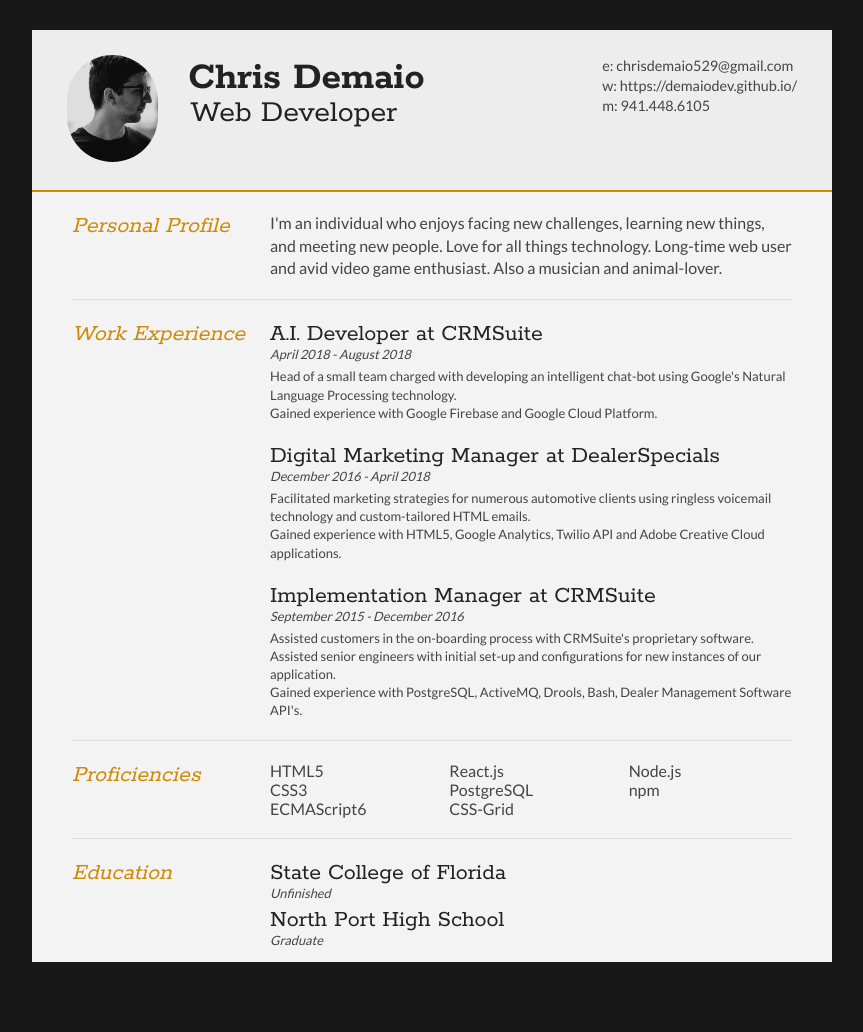
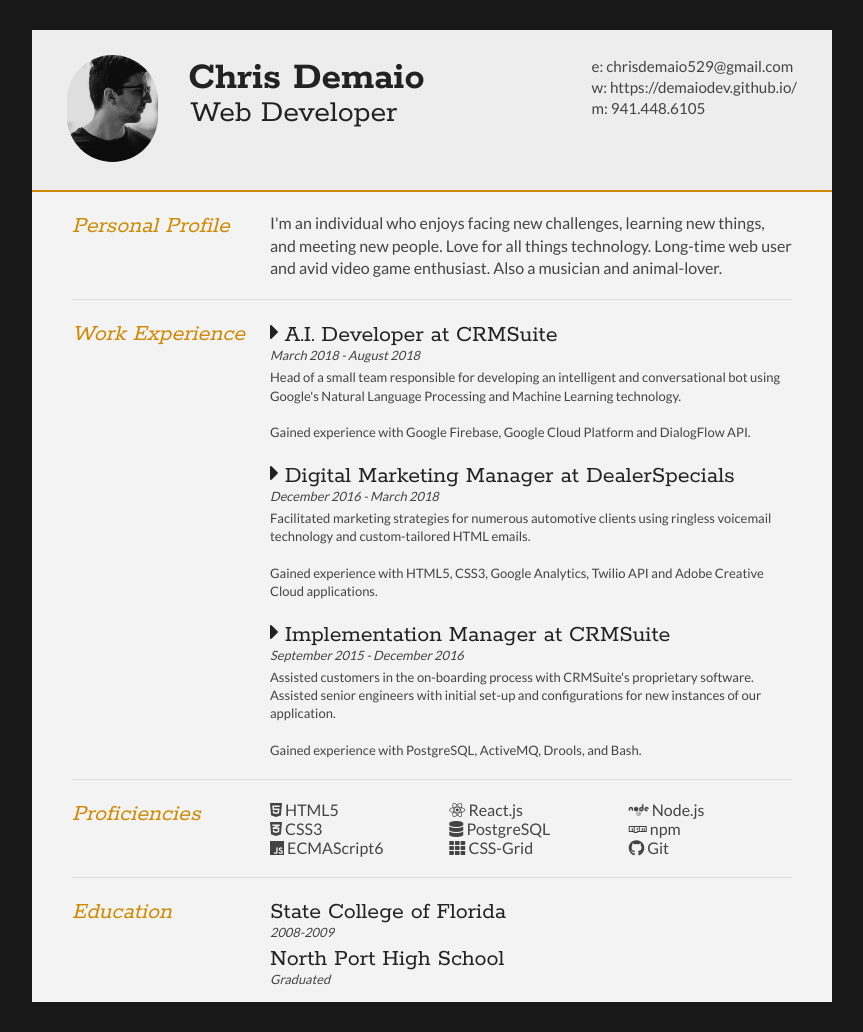
Before and after one commit to demaiodev/resume, a plain HTML site: page index.html in a window 1280 px wide. Shown: the whole page, without its empty margins (208-1071 px from the left). Before the commit the page ends 992 px from the top, so only its background shows below. Drawn offline with Linux system fonts and the light colour scheme.

Commit message:
first commit

```diff
--- a/index.html
+++ b/index.html
@@ -1,12 +1,15 @@
 <!DOCTYPE html>
 <html>
+
 <head>
 	<title>Chris Demaio</title>
 
-<meta name="viewport" content="width=device-width"/>
-<meta name="description" content="The Curriculum Vitae of Joe Bloggs."/>
+	<meta name="viewport" content="width=device-width" />
+	<meta name="description" content="The Curriculum Vitae of Joe Bloggs." />
 	<meta charset="UTF-8">
 
+	<link rel="stylesheet" href="https://use.fontawesome.com/releases/v5.2.0/css/all.css" integrity="sha384-hWVjflwFxL6sNzntih27bfxkr27PmbbK/iSvJ+a4+0owXq79v+lsFkW54bOGbiDQ"
+	 crossorigin="anonymous">
 	<link type="text/css" rel="stylesheet" href="style.css">
 	<link href='http://fonts.googleapis.com/css?family=Rokkitt:400,700|Lato:400,300' rel='stylesheet' type='text/css'>
 
@@ -14,6 +17,7 @@
 <script src="//html5shiv.googlecode.com/svn/trunk/html5.js"></script>
 <![endif]-->
 </head>
+
 <body id="top">
 	<div id="cv" class="instaFade">
 		<div class="mainDetails">
@@ -28,8 +32,12 @@
 
 			<div id="contactDetails" class="quickFade delayFour">
 				<ul>
-				<li>e: <a href="mailto:joe@bloggs.com" target="_blank">chrisdemaio529@gmail.com</a></li>
-				<li>w: <a href="https://demaiodev.github.io/">https://demaiodev.github.io/</a></li>
+					<li>e:
+						<a href="mailto:joe@bloggs.com" target="_blank">chrisdemaio529@gmail.com</a>
+					</li>
+					<li>w:
+						<a href="https://demaiodev.github.io/">https://demaiodev.github.io/</a>
+					</li>
 					<li>m: 941.448.6105</li>
 				</ul>
 			</div>
@@ -44,7 +52,8 @@
 					</div>
 
 					<div class="sectionContent">
-					<p>I'm an individual who enjoys facing new challenges, learning new things, and meeting new people. Love for all things technology. Long-time web user and avid video game enthusiast. Also a musician and animal-lover.</p>
+						<p>I'm an individual who enjoys facing new challenges, learning new things, and meeting new people. Love for all things
+							technology. Long-time web user and avid video game enthusiast. Also a musician and animal-lover.</p>
 					</div>
 				</article>
 				<div class="clear"></div>
@@ -58,21 +67,33 @@
 
 				<div class="sectionContent">
 					<article>
-					<h2>A.I. Developer at CRMSuite</h2>
-					<p class="subDetails">April 2018 - August 2018</p>
-					<p class="workDetails">Head of a small team charged with developing an intelligent chat-bot using Google's Natural Language Processing technology. <br/>Gained experience with Google Firebase and Google Cloud Platform.</p>
+						<h2>
+							<i class="fas fa-caret-right"></i> A.I. Developer at CRMSuite</h2>
+						<p class="subDetails">March 2018 - August 2018</p>
+						<p class="workDetails">Head of a small team responsible for developing an intelligent and conversational bot using Google's Natural Language
+							Processing and Machine Learning technology.
+							<br/>
+							<br/> Gained experience with Google Firebase, Google Cloud Platform and DialogFlow API.</p>
 					</article>
 
 					<article>
-					<h2>Digital Marketing Manager at DealerSpecials</h2>
-					<p class="subDetails">December 2016 - April 2018</p>
-					<p class="workDetails">Facilitated marketing strategies for numerous automotive clients using ringless voicemail technology and custom-tailored HTML emails. <br/>Gained experience with HTML5, Google Analytics, Twilio API and Adobe Creative Cloud applications.</p>
+						<h2>
+							<i class="fas fa-caret-right"></i> Digital Marketing Manager at DealerSpecials</h2>
+						<p class="subDetails">December 2016 - March 2018</p>
+						<p class="workDetails">Facilitated marketing strategies for numerous automotive clients using ringless voicemail technology and custom-tailored
+							HTML emails.
+							<br/>
+							<br/> Gained experience with HTML5, CSS3, Google Analytics, Twilio API and Adobe Creative Cloud applications.</p>
 					</article>
 
 					<article>
-					<h2>Implementation Manager at CRMSuite</h2>
+						<h2>
+							<i class="fas fa-caret-right"></i> Implementation Manager at CRMSuite</h2>
 						<p class="subDetails">September 2015 - December 2016</p>
-					<p class="workDetails">Assisted customers in the on-boarding process with CRMSuite's proprietary software. Assisted senior engineers with initial set-up and configurations for new instances of our application. <br/>Gained experience with PostgreSQL, ActiveMQ, Drools, Bash, Dealer Management Software API's.</p>
+						<p class="workDetails">Assisted customers in the on-boarding process with CRMSuite's proprietary software. Assisted senior engineers with
+							initial set-up and configurations for new instances of our application.
+							<br/>
+							<br/> Gained experience with PostgreSQL, ActiveMQ, Drools, and Bash.</p>
 					</article>
 
 					<!-- <article>
@@ -104,14 +125,24 @@
 
 				<div class="sectionContent">
 					<ul class="keySkills">
-					<li>HTML5</li>
-					<li>CSS3</li>
-					<li>ECMAScript6</li>
-					<li>React.js</li>
-					<li>PostgreSQL</li>
-					<li>CSS-Grid</li>
-					<li>Node.js</li>
-					<li>npm</li>
+						<li>
+							<i class="fab fa-html5"></i> HTML5</li>
+						<li>
+							<i class="fab fa-css3-alt"></i> CSS3</li>
+						<li>
+							<i class="fab fa-js"></i> ECMAScript6</li>
+						<li>
+							<i class="fab fa-react"></i> React.js</li>
+						<li>
+							<i class="fas fa-database"></i> PostgreSQL</li>
+						<li>
+							<i class="fas fa-th"></i> CSS-Grid</li>
+						<li>
+							<i class="fab fa-node"></i> Node.js</li>
+						<li>
+							<i class="fab fa-npm"></i> npm</li>
+						<li>
+							<i class="fab fa-github"></i> Git</li>
 					</ul>
 				</div>
 				<div class="clear"></div>
@@ -126,27 +157,18 @@
 				<div class="sectionContent">
 					<article>
 						<h2>State College of Florida</h2>
-					<p class="subDetails">Unfinished</p>
+						<p class="subDetails">2008-2009</p>
 					</article>
 
 					<article>
 						<h2>North Port High School</h2>
-					<p class="subDetails">Graduate</p>
+						<p class="subDetails">Graduated</p>
 					</article>
 				</div>
 				<div class="clear"></div>
 			</section>
-
 		</div>
 	</div>
-<script type="text/javascript">
-var gaJsHost = (("https:" == document.location.protocol) ? "https://ssl." : "http://www.");
-document.write(unescape("%3Cscript src='" + gaJsHost + "google-analytics.com/ga.js' type='text/javascript'%3E%3C/script%3E"));
-</script>
-<script type="text/javascript">
-var pageTracker = _gat._getTracker("UA-3753241-1");
-pageTracker._initData();
-pageTracker._trackPageview();
-</script>
 </body>
+
 </html>
--- a/style.css
+++ b/style.css
@@ -75,7 +75,7 @@ p {
 
 #contactDetails ul {
 	list-style-type: none;
-	font-size: 0.9em;
+	font-size: .95em;
 	margin-top: 2px;
 }
 
```
Lines whose indentation alone changed are shown as unchanged.
